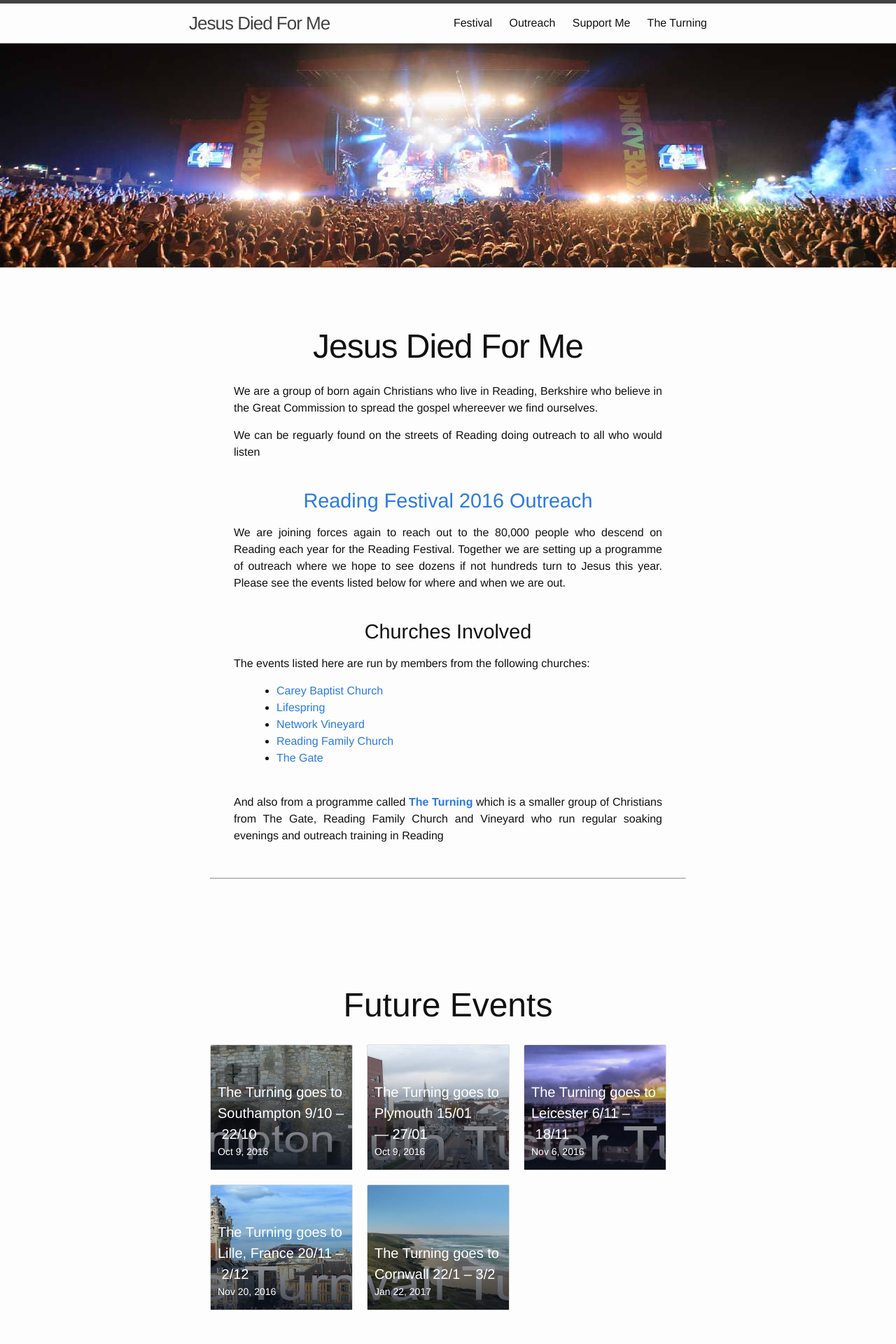
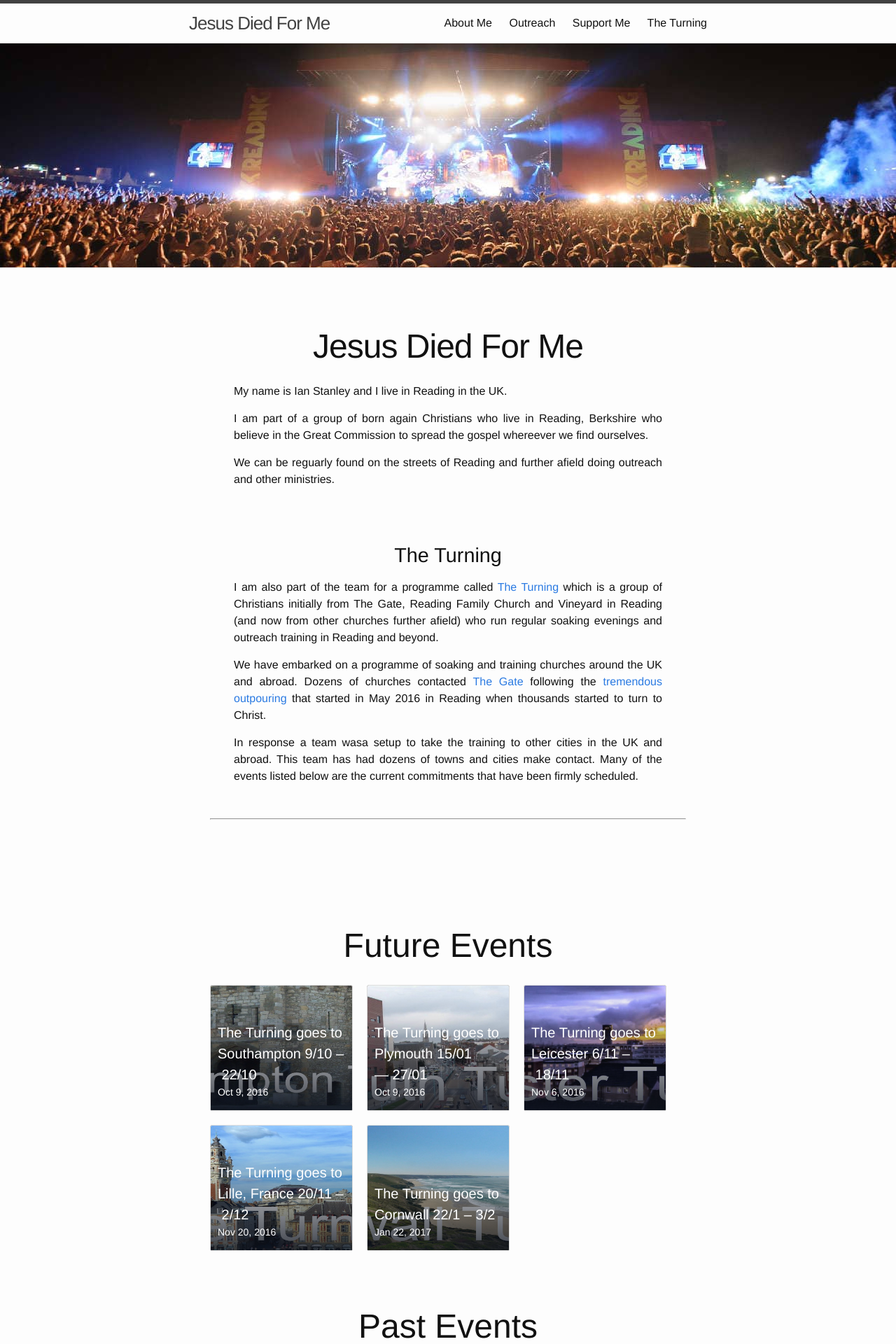
Before and after one commit to readingoutreach/Reading-Festival-Outreach-2016, a Jekyll site: the page built from index.html, in a window 1280 px wide. Shown: the top 1920 px of the page at 70% size. Built offline with Jekyll 4.4.1, drawn with Linux system fonts in a browser that asks for light colours.

Commit message:
updated turning, support and about pages

```diff
--- a/_sass/_layout.scss
+++ b/_sass/_layout.scss
@@ -484,3 +484,8 @@
 p {
   text-align: justify;
 }
+
+
+.img-responsive {
+  text-align: center;
+}
--- a/index.html
+++ b/index.html
@@ -14,31 +14,27 @@
       <div class="intro-div">
         <h1 class="post-title">Jesus Died For Me</h1>
 
-        <p>We are a group of born again Christians who live in Reading, Berkshire who believe in the Great Commission to spread the gospel whereever we find ourselves.</p>
-        <p>We can be reguarly found on the streets of Reading doing outreach to all who would listen</p>
+        <p>My name is Ian Stanley and I live in Reading in the UK.</p>
+
+        <p>I am part of  a group of born again Christians who live in Reading, Berkshire who believe in the Great Commission to spread the gospel whereever we find ourselves.</p>
+        <p>We can be reguarly found on the streets of Reading and further afield doing outreach and other ministries.</p>
 
 
-        <h2 class="post-subtitle"><a href="/festival/">Reading Festival 2016 Outreach</a></h2>
+        <br>
 
-        <p>We are joining forces again to reach out to the 80,000 people who descend on Reading each year for the Reading Festival.
-          Together we are setting up a programme of outreach where we hope to see dozens if not hundreds turn to Jesus this year.
-          Please see the events listed below for where and when we are out.</p>
+        <h2 class="post-subtitle">The Turning</h2>
+        <p>I am also part of the team for a programme called <a href="http://theturning.eu">The Turning</a> which is a group of Christians
+          initially from The Gate, Reading Family Church and Vineyard in Reading (and now from other churches further afield) who run
+          regular soaking evenings and outreach training in Reading and beyond.
 
-        <h2 class="post-subtitle">Churches Involved</h1>
+          <p>We have embarked on a programme of soaking and training churches around the UK and abroad.
+            Dozens of churches contacted <a href="http://www.thegate.uk.com">The Gate</a> following
+       the <a href="https://www.premier.org.uk/News/UK/Unprecedented-openness-to-the-gospel-reported-in-Reading-as-1-200-make-commitments-to-Christ">
+          tremendous outpouring</a> that started in May 2016 in Reading when thousands started to turn to Christ.
+         </p>
 
-        <p>The events listed here are run by members from the following churches:</p>
-
-        <ul>
-          <li><a href="http://www.careybaptistchurch.org.uk">Carey Baptist Church</a></li>
-          <li><a href="http://www.lifespringchurch.org.uk">Lifespring</a></li>
-          <li><a href="http://www.networkvineyard.org.uk">Network Vineyard</a></li>
-          <li><a href="http://www.readingfamilychurch.org.uk">Reading Family Church</a></li>
-          <li><a href="http://www.thegate.uk.com">The Gate</a></li>
-
-        </ul>
-
-<br>
-          <p>And also from a programme called <b><a href="/turning/">The Turning</a></b> which is a smaller group of Christians from The Gate, Reading Family Church and Vineyard who run regular soaking evenings and outreach training in Reading</p>
+         <p>In response a team wasa setup to take the training to other cities in the UK and abroad. This team has had dozens of
+           towns and cities make contact. Many of the events listed below are the current commitments that have been firmly scheduled.</p>
 
       </div>
 
```
Also changed, not shown: about.md (added, +33 -0 lines), festival.md (+16 -3 lines), support.md (+10 -1 lines), turning.md (+18 -1 lines).
